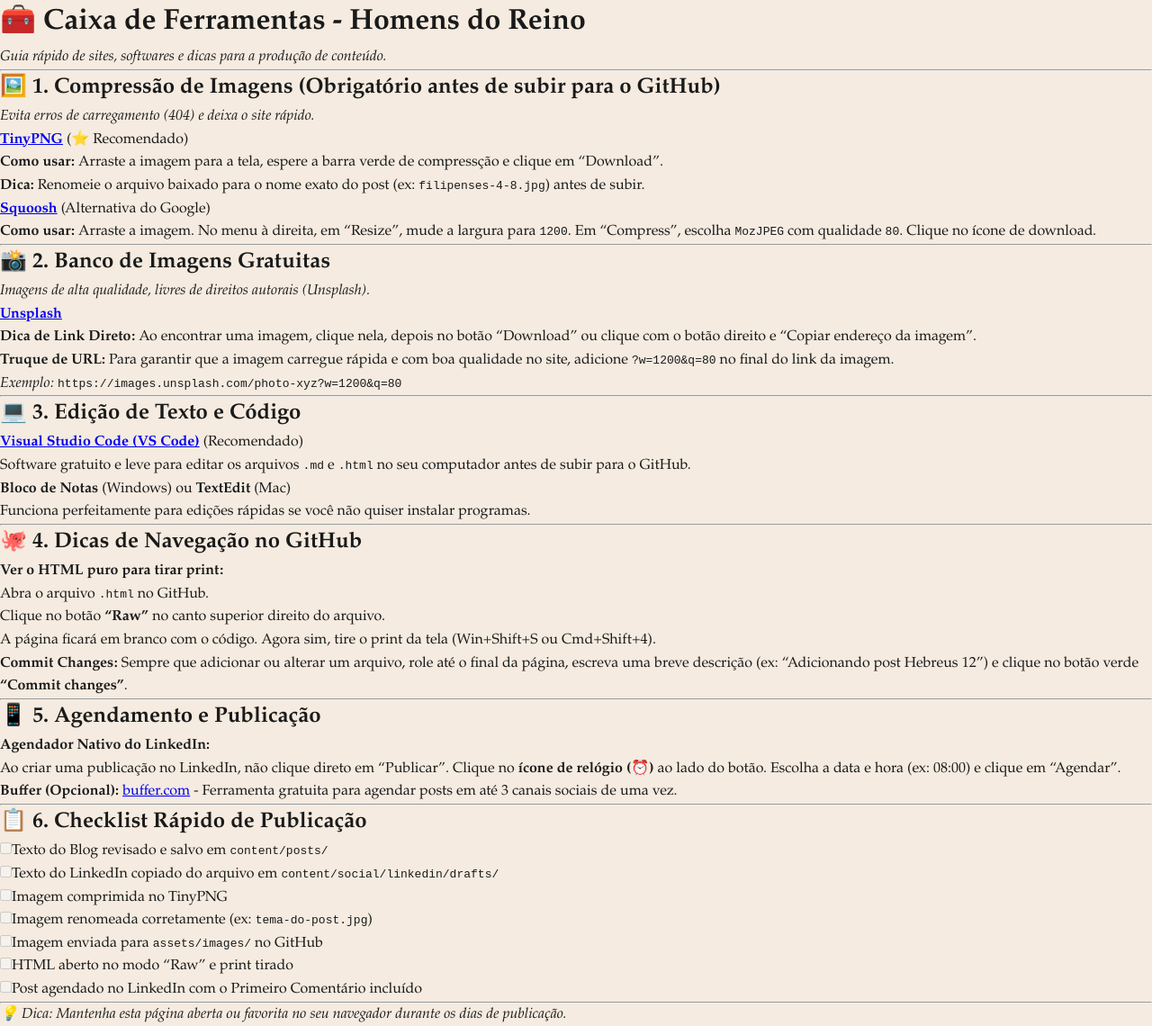
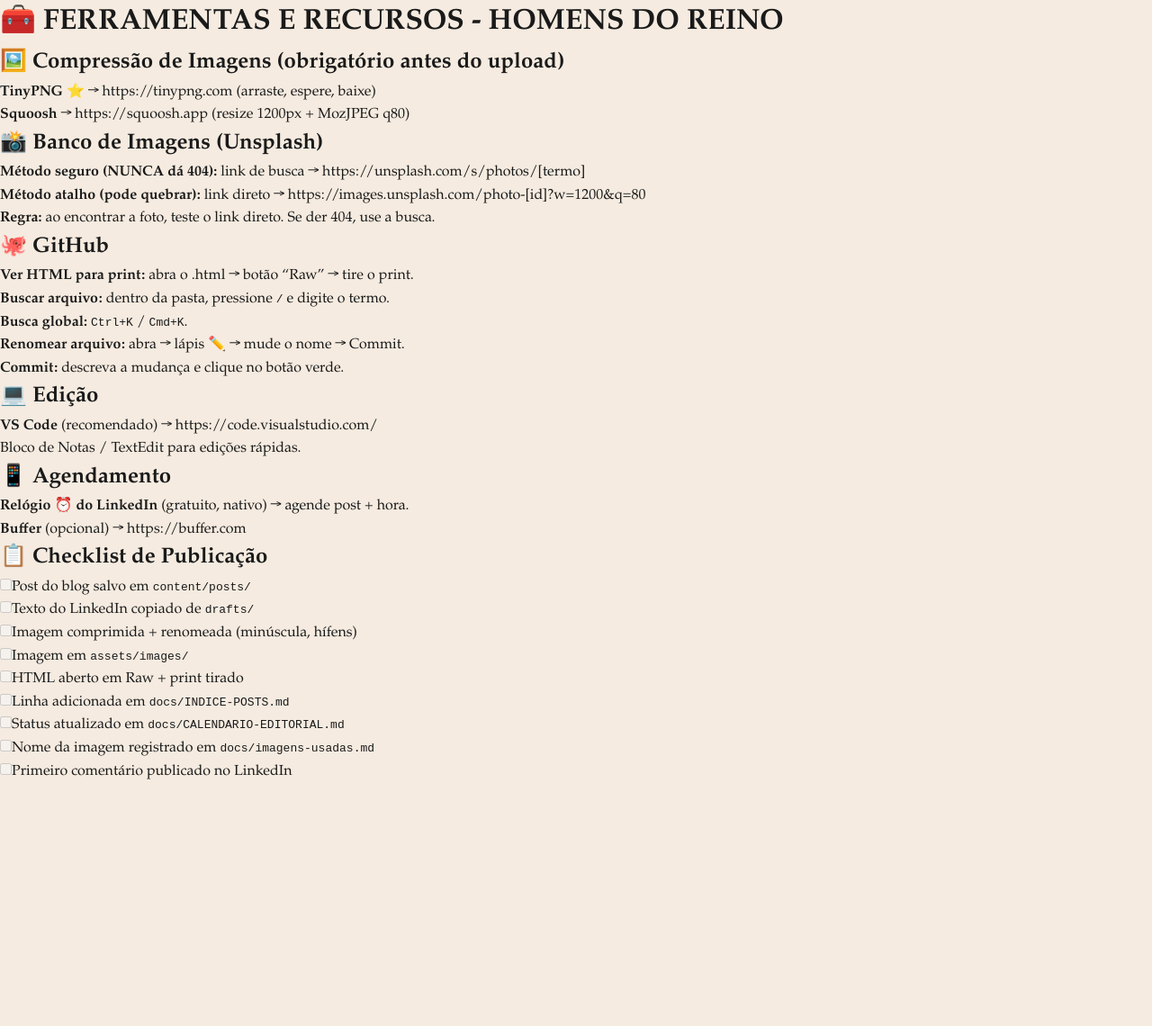
Before and after one commit to HomensdoReino/homensdoreino-blog, a Jekyll site: the page built from docs/FERRAMENTAS-E-RECURSOS.md, in a window 1280 px wide. Shown: the whole page at 90% size. Built offline with Jekyll 4.4.1, drawn with Linux system fonts in a browser that asks for light colours; our own code applies the rules of GitHub Pages for plain Markdown files; after the commit the page ends 900 px from its top, so only the background shows below that.

Commit message:
Update FERRAMENTAS-E-RECURSOS.md

```diff
--- a/docs/FERRAMENTAS-E-RECURSOS.md
+++ b/docs/FERRAMENTAS-E-RECURSOS.md
@@ -1,61 +1,36 @@
-# 🧰 Caixa de Ferramentas - Homens do Reino
-*Guia rápido de sites, softwares e dicas para a produção de conteúdo.*
+# 🧰 FERRAMENTAS E RECURSOS - HOMENS DO REINO
 
----
+## 🖼️ Compressão de Imagens (obrigatório antes do upload)
+- **TinyPNG** ⭐ → https://tinypng.com (arraste, espere, baixe)
+- **Squoosh** → https://squoosh.app (resize 1200px + MozJPEG q80)
 
-## 🖼️ 1. Compressão de Imagens (Obrigatório antes de subir para o GitHub)
-*Evita erros de carregamento (404) e deixa o site rápido.*
+## 📸 Banco de Imagens (Unsplash)
+- **Método seguro (NUNCA dá 404):** link de busca → https://unsplash.com/s/photos/[termo]
+- **Método atalho (pode quebrar):** link direto → https://images.unsplash.com/photo-[id]?w=1200&q=80
+- **Regra:** ao encontrar a foto, teste o link direto. Se der 404, use a busca.
 
-- **[TinyPNG](https://tinypng.com)** (⭐ Recomendado)
-  - **Como usar:** Arraste a imagem para a tela, espere a barra verde de compressção e clique em "Download".
-  - **Dica:** Renomeie o arquivo baixado para o nome exato do post (ex: `filipenses-4-8.jpg`) antes de subir.
-- **[Squoosh](https://squoosh.app)** (Alternativa do Google)
-  - **Como usar:** Arraste a imagem. No menu à direita, em "Resize", mude a largura para `1200`. Em "Compress", escolha `MozJPEG` com qualidade `80`. Clique no ícone de download.
+## 🐙 GitHub
+- **Ver HTML para print:** abra o .html → botão "Raw" → tire o print.
+- **Buscar arquivo:** dentro da pasta, pressione `/` e digite o termo.
+- **Busca global:** `Ctrl+K` / `Cmd+K`.
+- **Renomear arquivo:** abra → lápis ✏️ → mude o nome → Commit.
+- **Commit:** descreva a mudança e clique no botão verde.
 
----
+## 💻 Edição
+- **VS Code** (recomendado) → https://code.visualstudio.com/
+- Bloco de Notas / TextEdit para edições rápidas.
 
-## 📸 2. Banco de Imagens Gratuitas
-*Imagens de alta qualidade, livres de direitos autorais (Unsplash).*
+## 📱 Agendamento
+- **Relógio ⏰ do LinkedIn** (gratuito, nativo) → agende post + hora.
+- **Buffer** (opcional) → https://buffer.com
 
-- **[Unsplash](https://unsplash.com)**
-  - **Dica de Link Direto:** Ao encontrar uma imagem, clique nela, depois no botão "Download" ou clique com o botão direito e "Copiar endereço da imagem".
-  - **Truque de URL:** Para garantir que a imagem carregue rápida e com boa qualidade no site, adicione `?w=1200&q=80` no final do link da imagem.
-    - *Exemplo:* `https://images.unsplash.com/photo-xyz?w=1200&q=80`
-
----
-
-## 💻 3. Edição de Texto e Código
-- **[Visual Studio Code (VS Code)](https://code.visualstudio.com/)** (Recomendado)
-  - Software gratuito e leve para editar os arquivos `.md` e `.html` no seu computador antes de subir para o GitHub.
-- **Bloco de Notas** (Windows) ou **TextEdit** (Mac)
-  - Funciona perfeitamente para edições rápidas se você não quiser instalar programas.
-
----
-
-## 🐙 4. Dicas de Navegação no GitHub
-- **Ver o HTML puro para tirar print:**
-  1. Abra o arquivo `.html` no GitHub.
-  2. Clique no botão **"Raw"** no canto superior direito do arquivo.
-  3. A página ficará em branco com o código. Agora sim, tire o print da tela (Win+Shift+S ou Cmd+Shift+4).
-- **Commit Changes:** Sempre que adicionar ou alterar um arquivo, role até o final da página, escreva uma breve descrição (ex: "Adicionando post Hebreus 12") e clique no botão verde **"Commit changes"**.
-
----
-
-## 📱 5. Agendamento e Publicação
-- **Agendador Nativo do LinkedIn:**
-  - Ao criar uma publicação no LinkedIn, não clique direto em "Publicar". Clique no **ícone de relógio (⏰)** ao lado do botão. Escolha a data e hora (ex: 08:00) e clique em "Agendar".
-- **Buffer (Opcional):** [buffer.com](https://buffer.com) - Ferramenta gratuita para agendar posts em até 3 canais sociais de uma vez.
-
----
-
-## 📋 6. Checklist Rápido de Publicação
-- [ ] Texto do Blog revisado e salvo em `content/posts/`
-- [ ] Texto do LinkedIn copiado do arquivo em `content/social/linkedin/drafts/`
-- [ ] Imagem comprimida no TinyPNG
-- [ ] Imagem renomeada corretamente (ex: `tema-do-post.jpg`)
-- [ ] Imagem enviada para `assets/images/` no GitHub
-- [ ] HTML aberto no modo "Raw" e print tirado
-- [ ] Post agendado no LinkedIn com o Primeiro Comentário incluído
-
----
-*💡 Dica: Mantenha esta página aberta ou favorita no seu navegador durante os dias de publicação.*
+## 📋 Checklist de Publicação
+- [ ] Post do blog salvo em `content/posts/`
+- [ ] Texto do LinkedIn copiado de `drafts/`
+- [ ] Imagem comprimida + renomeada (minúscula, hífens)
+- [ ] Imagem em `assets/images/`
+- [ ] HTML aberto em Raw + print tirado
+- [ ] Linha adicionada em `docs/INDICE-POSTS.md`
+- [ ] Status atualizado em `docs/CALENDARIO-EDITORIAL.md`
+- [ ] Nome da imagem registrado em `docs/imagens-usadas.md`
+- [ ] Primeiro comentário publicado no LinkedIn
```
